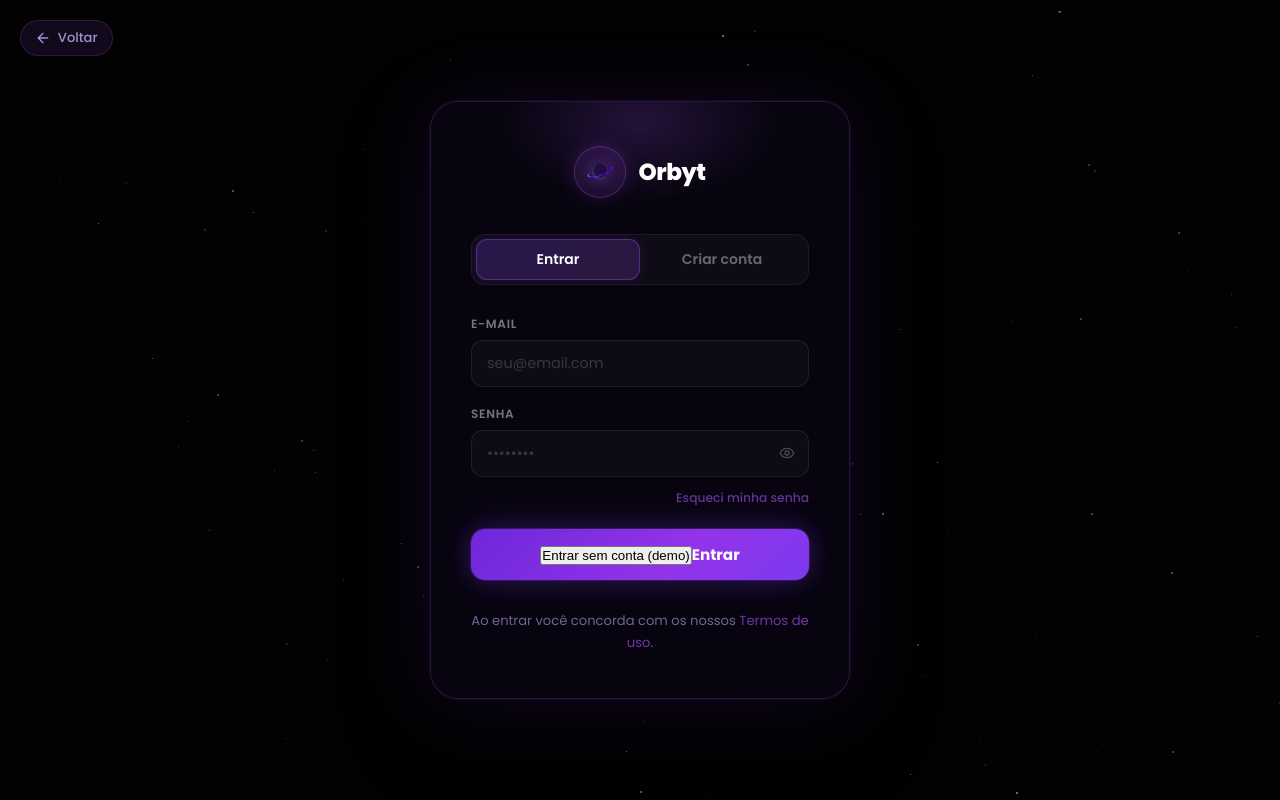
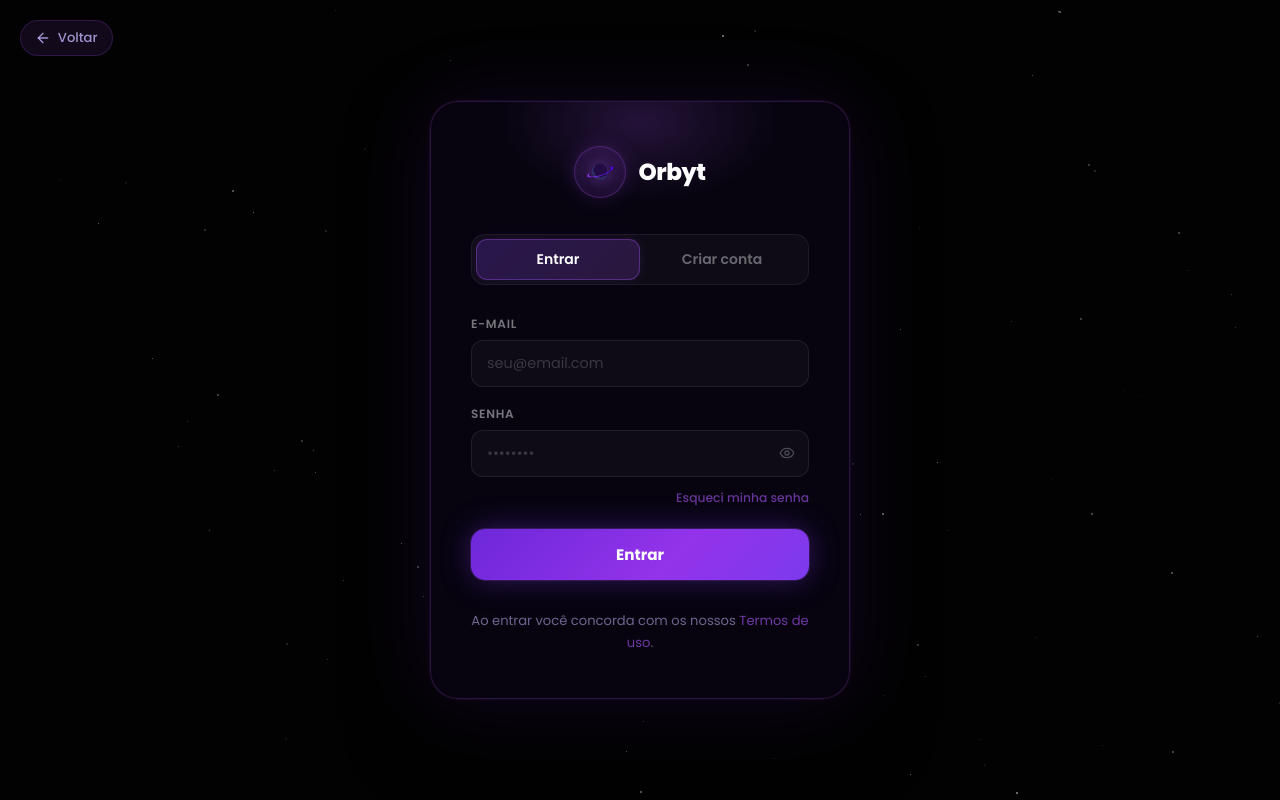
Before and after one commit to raaywasdead/Orbyt-App, a React (Vite) app in the folder react-base/: page /login in a window 1280 px wide. Built offline with nearby package versions, Linux system fonts and the light colour scheme; no server answers.

Commit message:
Orbyt v1.0

```diff
--- a/react-base/src/pages/LoginPage.tsx
+++ b/react-base/src/pages/LoginPage.tsx
@@ -211,9 +211,6 @@ export default function LoginPage({ onEnter, onBack, defaultTab = 'login' }: Log
                     {t('login.forgot')}
                   </button>
                   <button type="submit" className="lp-btn-submit">
-                    <button type="button" className="lp-btn-demo" onClick={onEnter}>
-                      Entrar sem conta (demo)
-                    </button>
                     <span>{t('login.loginBtn')}</span>
                     <div className="lp-btn-shimmer" />
                   </button>
```
Also changed, not shown: 1 other file (tests, documents, lock files or other folders).
